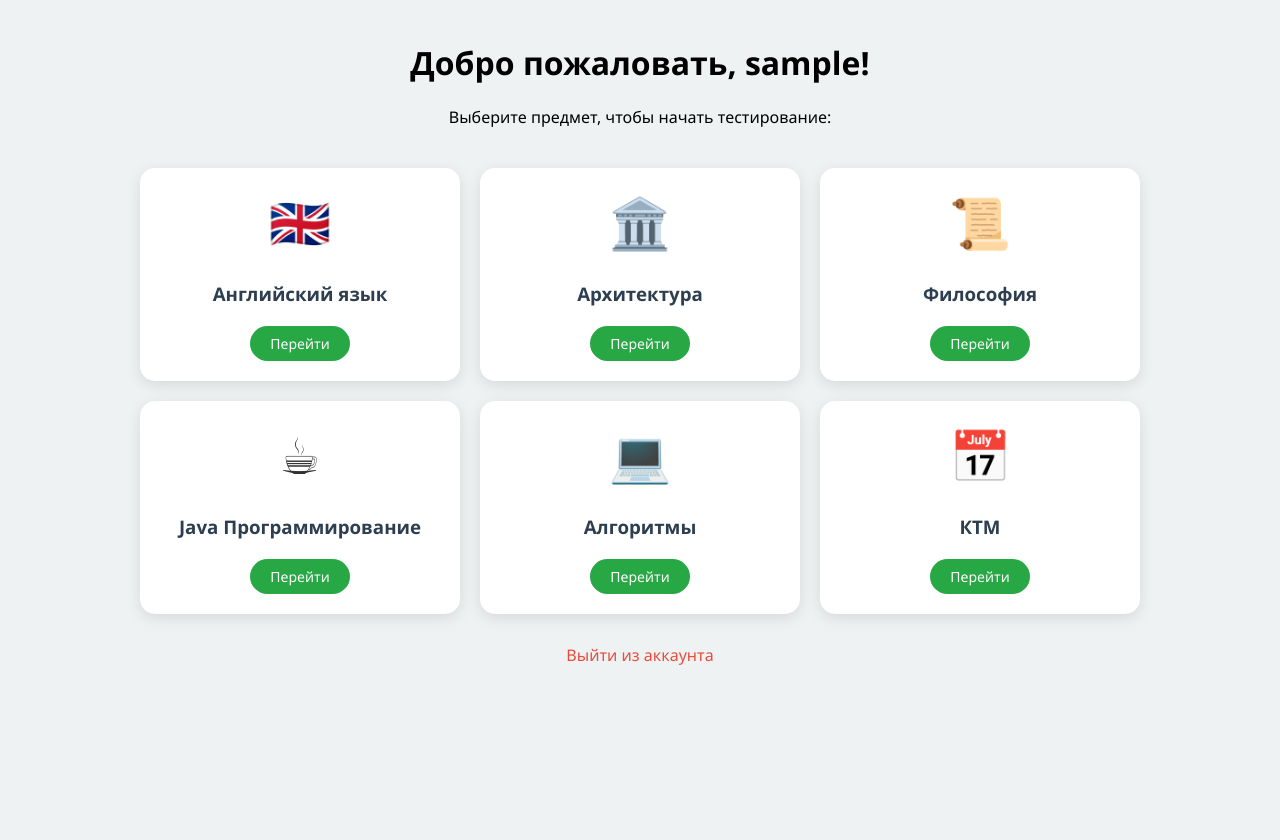
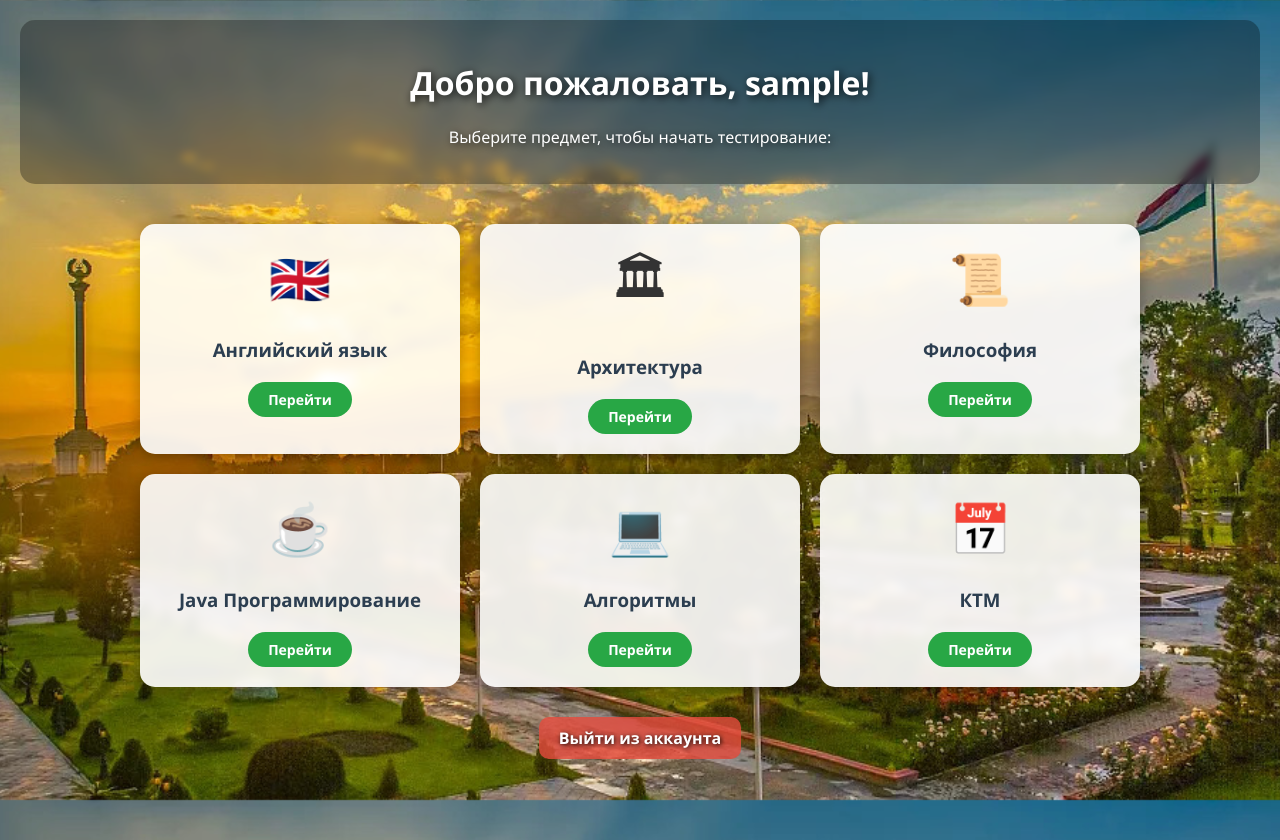
Before and after one commit to maruf-musoev/my-flask-site, a Flask app: page / in a window 1280 px wide. Before the commit the page ends 665 px from the top, so only its background shows below. Run offline with Flask 3, Linux system fonts and the light colour scheme; the visitor is signed in with stand-in values (Sample User, id 1).

Commit message:
added dushanbe cover to index

```diff
--- a/templates/index.html
+++ b/templates/index.html
@@ -5,15 +5,84 @@
     <meta name="viewport" content="width=device-width, initial-scale=1.0">
     <title>Выбор предмета - Maruf Test</title>
     <style>
-        body { font-family: 'Segoe UI', Tahoma, Geneva, Verdana, sans-serif; background: #eef2f3; margin: 0; padding: 20px; }
-        .header { text-align: center; margin-bottom: 40px; }
-        .grid { display: grid; grid-template-columns: repeat(auto-fit, minmax(250px, 1fr)); gap: 20px; max-width: 1000px; margin: 0 auto; }
-        .card { background: white; padding: 20px; border-radius: 15px; box-shadow: 0 4px 15px rgba(0,0,0,0.1); text-align: center; transition: transform 0.3s; cursor: pointer; text-decoration: none; color: #333; display: flex; flex-direction: column; align-items: center; }
-        .card:hover { transform: translateY(-10px); box-shadow: 0 8px 25px rgba(0,0,0,0.15); }
+        body {
+            font-family: 'Segoe UI', Tahoma, Geneva, Verdana, sans-serif;
+            /* УСТАНОВКА ФОТО */
+            background: url('/static/dushanbe.jpg') no-repeat center center fixed;
+            background-size: cover;
+            margin: 0;
+            padding: 20px;
+            min-height: 100vh;
+        }
+        .header {
+            text-align: center;
+            margin-bottom: 40px;
+            color: white;
+            text-shadow: 2px 2px 8px rgba(0,0,0,0.8);
+            background: rgba(0, 0, 0, 0.3);
+            padding: 20px;
+            border-radius: 15px;
+            display: inline-block;
+            width: 100%;
+            box-sizing: border-box;
+            backdrop-filter: blur(5px);
+        }
+        .grid {
+            display: grid;
+            grid-template-columns: repeat(auto-fit, minmax(250px, 1fr));
+            gap: 20px;
+            max-width: 1000px;
+            margin: 0 auto;
+        }
+        .card {
+            background: rgba(255, 255, 255, 0.9); /* Эффект стекла для карточек */
+            padding: 20px;
+            border-radius: 15px;
+            box-shadow: 0 4px 15px rgba(0,0,0,0.3);
+            text-align: center;
+            transition: transform 0.3s;
+            cursor: pointer;
+            text-decoration: none;
+            color: #333;
+            display: flex;
+            flex-direction: column;
+            align-items: center;
+            backdrop-filter: blur(5px);
+        }
+        .card:hover {
+            transform: translateY(-10px);
+            box-shadow: 0 8px 25px rgba(0,0,0,0.4);
+            background: rgba(255, 255, 255, 1);
+        }
         .icon { font-size: 50px; margin-bottom: 15px; }
         h3 { margin: 10px 0; color: #2c3e50; }
-        .btn-start { background: #28a745; color: white; padding: 8px 20px; border-radius: 20px; font-size: 14px; margin-top: 10px; }
-        .logout-link { display: block; text-align: center; margin-top: 30px; color: #e74c3c; text-decoration: none; }
+        .btn-start {
+            background: #28a745;
+            color: white;
+            padding: 8px 20px;
+            border-radius: 20px;
+            font-size: 14px;
+            margin-top: 10px;
+            font-weight: bold;
+        }
+        .logout-link {
+            display: block;
+            text-align: center;
+            margin-top: 30px;
+            color: white;
+            text-decoration: none;
+            font-weight: bold;
+            text-shadow: 1px 1px 5px rgba(0,0,0,1);
+            background: rgba(231, 76, 60, 0.8);
+            width: fit-content;
+            margin-left: auto;
+            margin-right: auto;
+            padding: 10px 20px;
+            border-radius: 10px;
+        }
+        .logout-link:hover {
+            background: rgba(231, 76, 60, 1);
+        }
     </style>
 </head>
 <body>
@@ -30,7 +99,7 @@
         </a>
 
         <a href="{{ url_for('quiz', subject='architecture') }}" class="card">
-            <div class="icon">🏛️</div>
+            <div class="icon">🏛</div>
             <h3>Архитектура</h3>
             <div class="btn-start">Перейти</div>
         </a>
@@ -42,7 +111,7 @@
         </a>
 
         <a href="{{ url_for('quiz', subject='java') }}" class="card">
-            <div class="icon">☕</div>
+            <div class="icon">☕️</div>
             <h3>Java Программирование</h3>
             <div class="btn-start">Перейти</div>
         </a>
```
